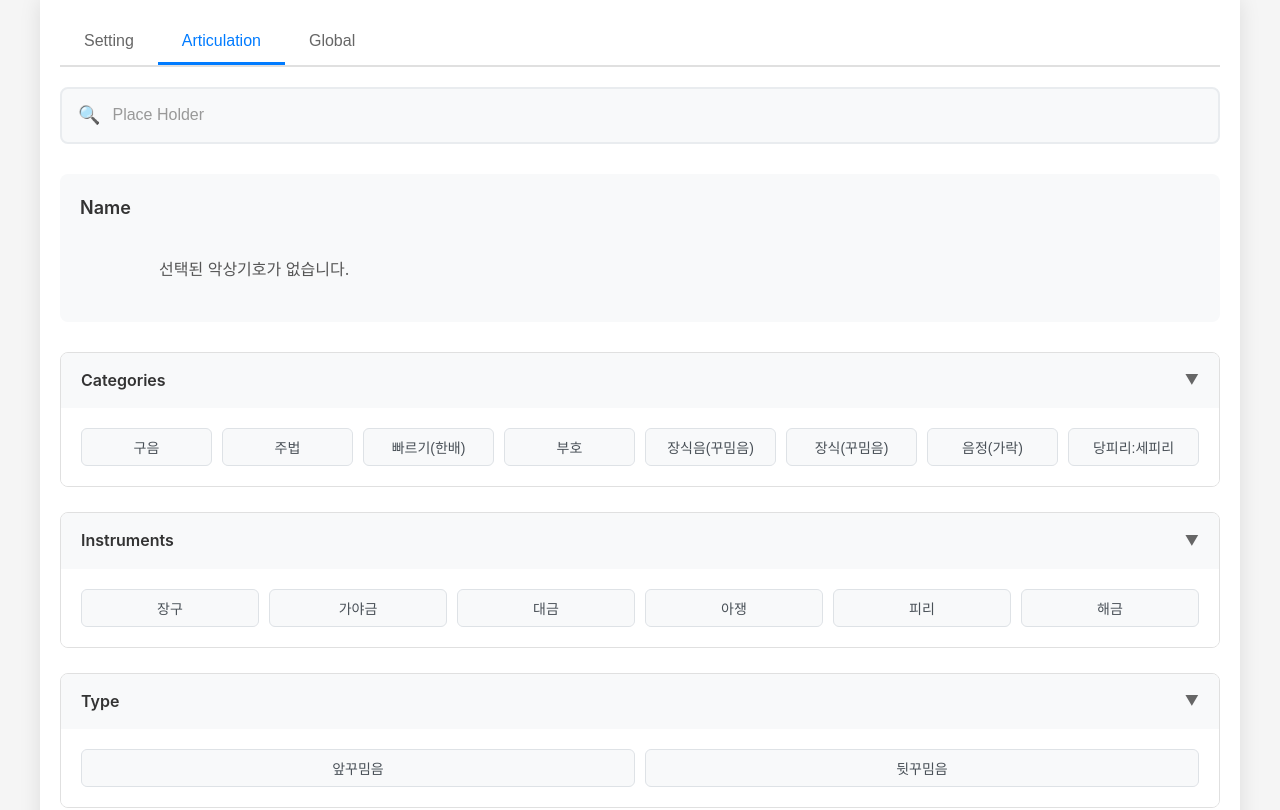
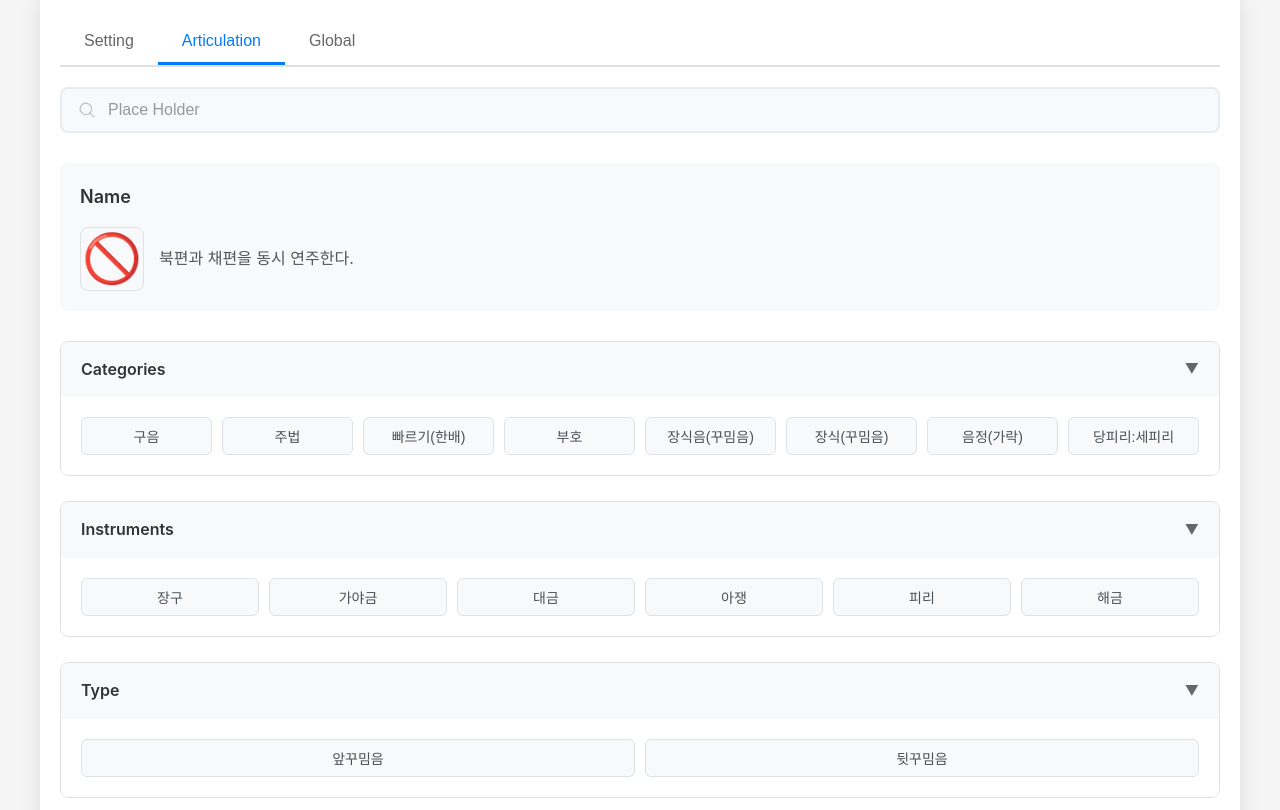
Before and after one commit to sound-chef/ornaments-filter-web, a website: page index.html in a window 1280 px wide. Shown: the top 810 px of the page. Drawn offline with Linux system fonts and the light colour scheme.

Commit message:
fix: update ui

```diff
--- a/app.js
+++ b/app.js
@@ -368,10 +368,11 @@ class OrnamentsApp {
 
             nameDescription.textContent = this.selectedOrnament.name;
         } else {
-            // 선택된 항목이 없을 때 - 아이콘 숨김
+            // 선택된 항목이 없을 때 - 기본 상태 표시
             nameIcon.style.display = 'none';
-            nameIconFallback.style.display = 'none';
-            nameDescription.textContent = '선택된 악상기호가 없습니다.';
+            nameIconFallback.style.display = 'flex';
+            nameIconFallback.textContent = '🚫';
+            nameDescription.textContent = '북편과 채편을 동시 연주한다.';
         }
     }
 
--- a/index.html
+++ b/index.html
@@ -21,7 +21,7 @@
         <!-- 검색 바 -->
         <div class="search-section">
             <div class="search-container">
-                <div class="search-icon">🔍</div>
+                <img src="Resources/Images/magnifying-glass.png" alt="검색" class="search-icon">
                 <input type="text" id="searchInput" placeholder="Place Holder" class="search-input">
             </div>
         </div>
@@ -34,7 +34,7 @@
                     <img id="nameIcon" class="name-icon-image" src="" alt="" style="display: none;">
                     <div id="nameIconFallback" class="name-icon-fallback">🚫</div>
                 </div>
-                <p class="name-description">선택된 악상기호가 없습니다.</p>
+                <p class="name-description">북편과 채편을 동시 연주한다.</p>
             </div>
         </div>
 
--- a/styles.css
+++ b/styles.css
@@ -71,9 +71,10 @@ body {
 }
 
 .search-icon {
-    font-size: 18px;
+    width: 18px;
+    height: 18px;
     margin-right: 12px;
-    color: #666;
+    opacity: 0.6;
 }
 
 .search-input {
```
